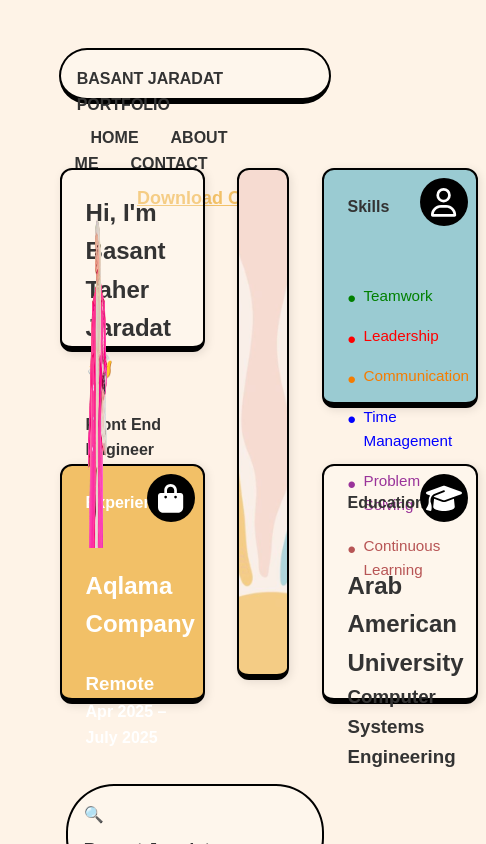
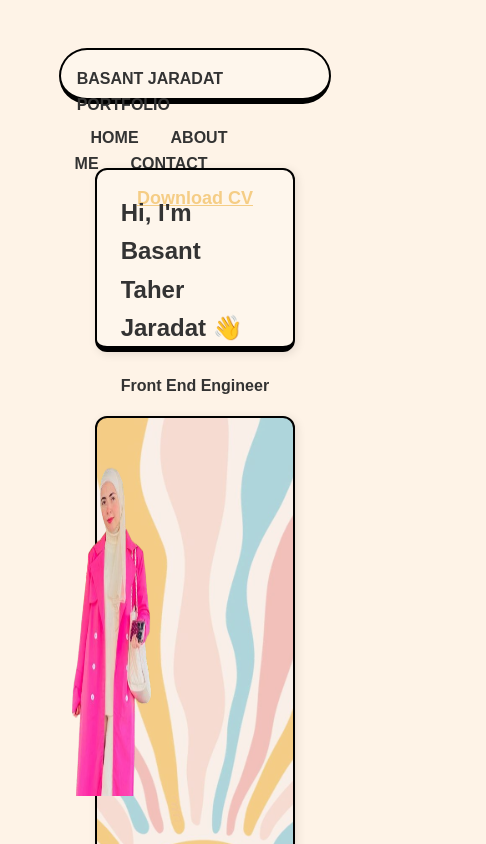
Before and after one commit to basantjaradat/Portfolio, a Next.js app: page / in a window 390 px wide. Shown: the top 844 px of the page, 486 px wide, since content can reach past the window. Built offline with nearby package versions, Linux system fonts and the light colour scheme.

Commit message:
Update home.css

```diff
--- a/src/styles/home.css
+++ b/src/styles/home.css
@@ -17,41 +17,6 @@ body {
     gap: 1rem;
     justify-content: center;
 }
-
-.card-grid {
-  display: grid;
-  grid-template-columns: repeat(3, 1fr);
-  gap: 1.5rem;
-  justify-items: center;
-  margin-top: 2rem;
-  margin-bottom: 2rem;
-}
-
-.card-grid .hi-card {
-  grid-column: 1;
-  grid-row: 1;
-}
-
-.card-grid .exp-card {
-  grid-column: 1;
-  grid-row: 2;
-}
-
-.card-grid .profile-card {
-  grid-column: 2 / span 1;
-  grid-row: 1 / span 2;
-}
-
-.card-grid .skills-card {
-  grid-column: 3;
-  grid-row: 1;
-}
-
-.card-grid .ed-card {
-  grid-column: 3;
-  grid-row: 2;
-}
-
 .hi-card {
     background-color: rgba(255, 255, 255, 0.2);
     border-radius: 12px;
@@ -474,3 +439,56 @@ body {
     height: 14rem;
   }
 }
+
+.card-grid {
+  display: grid;
+  grid-template-columns: repeat(3, 1fr);
+  grid-auto-rows: min-content;
+  gap: 2rem;
+  justify-items: center;
+  padding: 2rem;
+}
+
+/* Position cards in the grid layout */
+.hi-card {
+  grid-column: 1;
+  grid-row: 1;
+}
+
+.exp-card {
+  grid-column: 1;
+  grid-row: 2;
+}
+
+.profile-card {
+  grid-column: 2;
+  grid-row: 1 / span 2;
+}
+
+.skills-card {
+  grid-column: 3;
+  grid-row: 1;
+}
+
+.ed-card {
+  grid-column: 3;
+  grid-row: 2;
+}
+
+/* Responsive single-column on smaller screens */
+@media (max-width: 768px) {
+  .card-grid {
+    grid-template-columns: 1fr;
+    grid-auto-flow: row;
+    justify-items: stretch;
+  }
+
+  .hi-card,
+  .exp-card,
+  .profile-card,
+  .skills-card,
+  .ed-card {
+    grid-column: auto;
+    grid-row: auto;
+  }
+}
```
